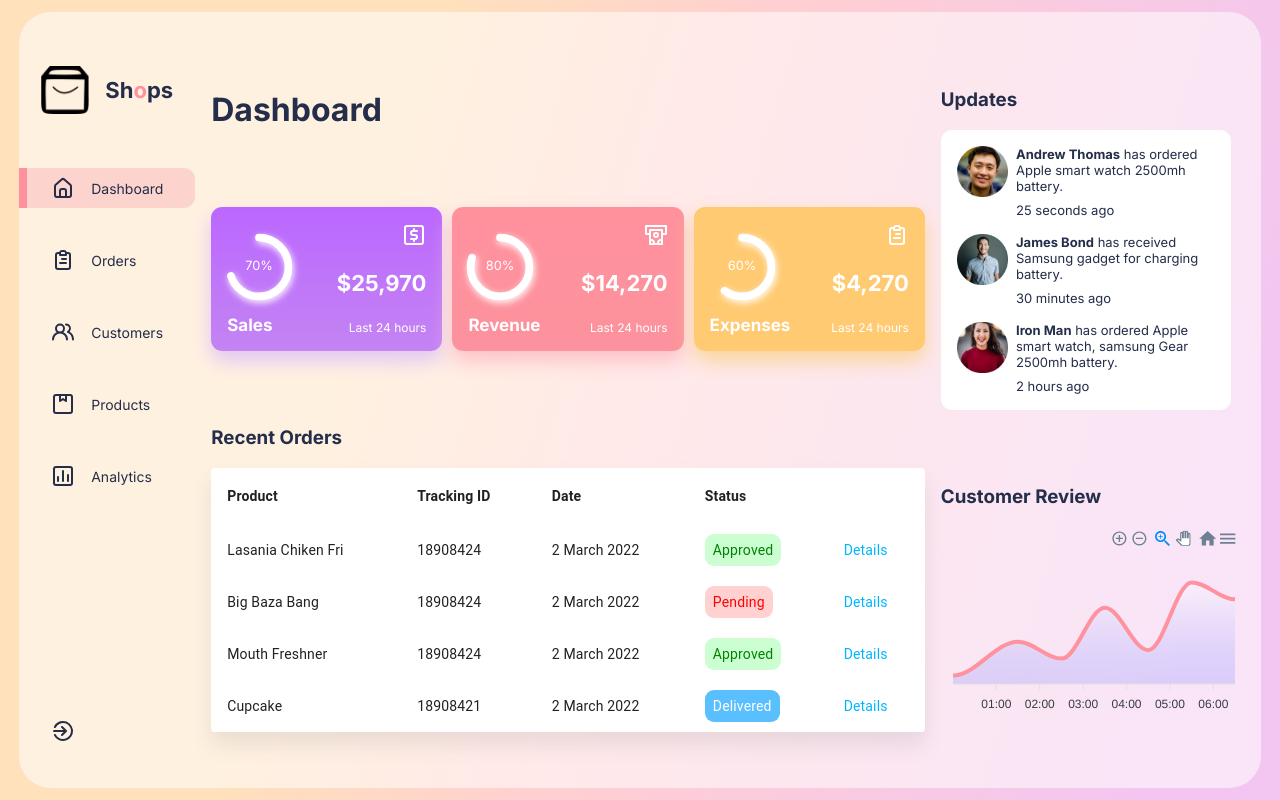
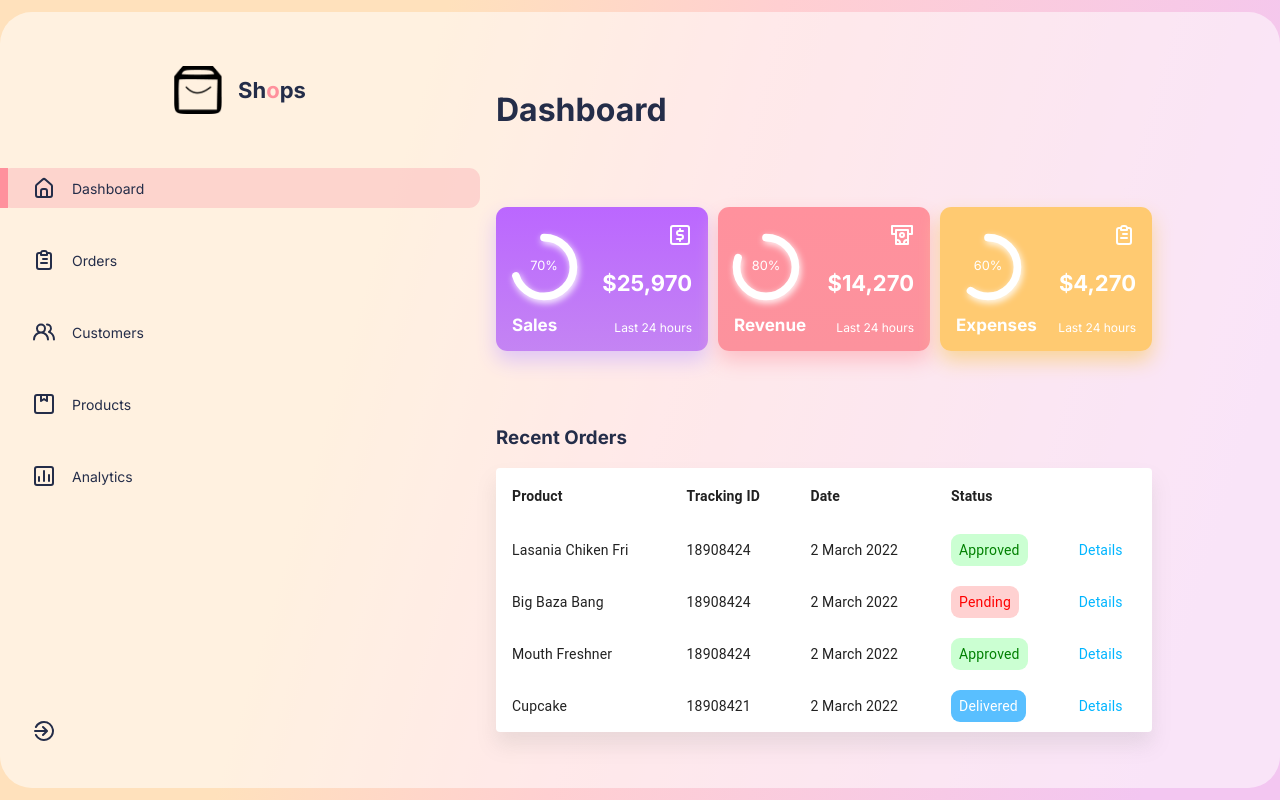
Before and after one commit to saakethkoka/volatility-app-front-end, a React (Create React App) app: page / in a window 1280 px wide. Built offline with nearby package versions, Linux system fonts and the light colour scheme.

Commit message:
modified grid layout

```diff
--- a/src/App.css
+++ b/src/App.css
@@ -34,7 +34,8 @@
   background: var(--glass);
   border-radius: 2rem;
   gap: 16px;
-  grid-template-columns: 11rem auto 20rem;
+  padding-right: 8rem;
+  grid-template-columns: 30rem auto;
   overflow: hidden;
 }
 
--- a/src/App.js
+++ b/src/App.js
@@ -9,7 +9,6 @@ function App() {
       <div className="AppGlass">
         <Sidebar/>
         <MainDash/>
-        <RightSide/>
       </div>
     </div>
   );
```
